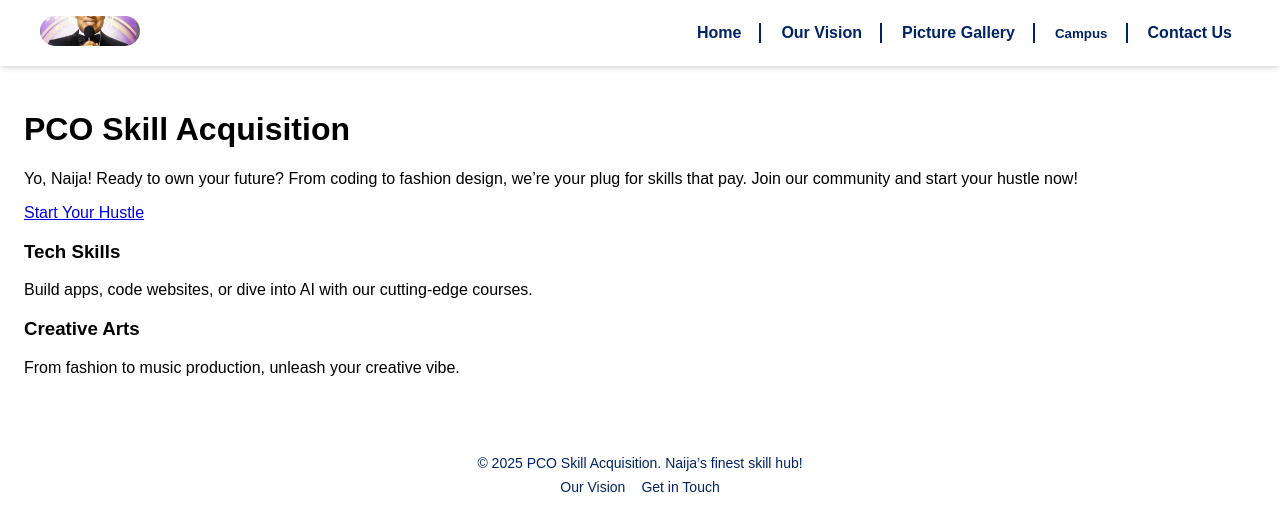
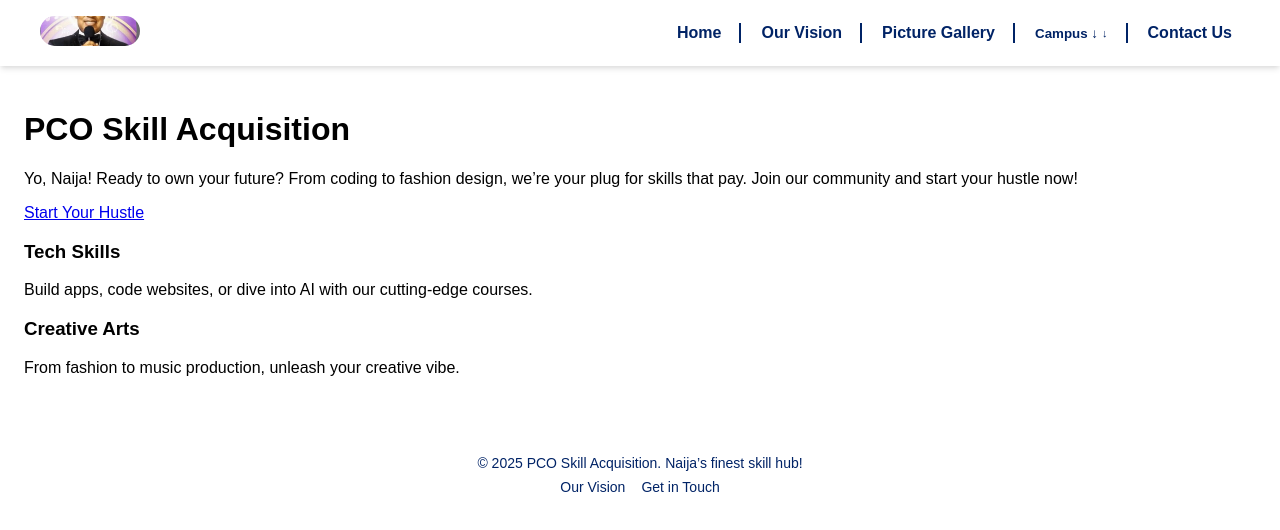
Before and after one commit to pco-skill-acquisition/pcoskillacquisition, a Next.js app: page / in a window 1280 px wide. Shown: the top 530 px of the page. Built offline with nearby package versions, Linux system fonts and the light colour scheme.

Commit message:
Update Navbar with 'Campus' button matching size, add fixed dropdown indicator (↓), verify mobile menu

```diff
--- a/app/components/Navbar.module.css
+++ b/app/components/Navbar.module.css
@@ -125,11 +125,19 @@
   font-weight: bold;
   cursor: pointer;
   transition: background-color 0.3s ease, color 0.2s ease;
+  display: flex;
+  align-items: center;
+  gap: 0.25rem;
 }
 
 .dropdownButton:hover {
   background-color: #ffd700;
   color: #002366;
+}
+
+.dropdownButton::after {
+  content: "↓";
+  font-size: 0.7rem;
 }
 
 .dropdownMenu {
--- a/app/components/Navbar.tsx
+++ b/app/components/Navbar.tsx
@@ -43,7 +43,7 @@ export default function Navbar() {
             </Link>
           </li>
           <li className={styles.dropdown}>
-            <button className={styles.dropdownButton}>Campus</button>
+            <button className={styles.dropdownButton}>Campus ↓</button>
             <ul className={styles.dropdownMenu}>
               <li>
                 <Link href="/campus/apapa" className={styles.dropdownLink}>
```
